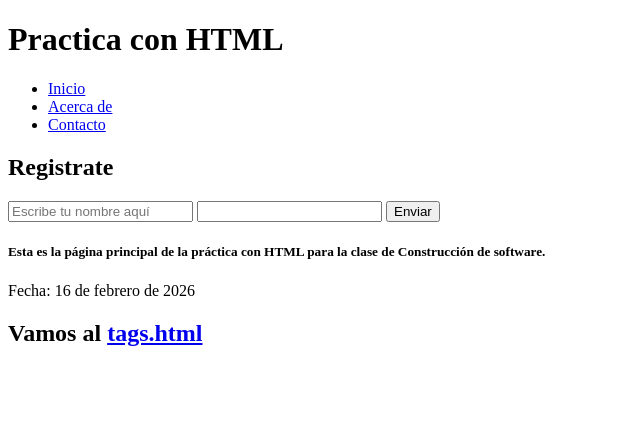
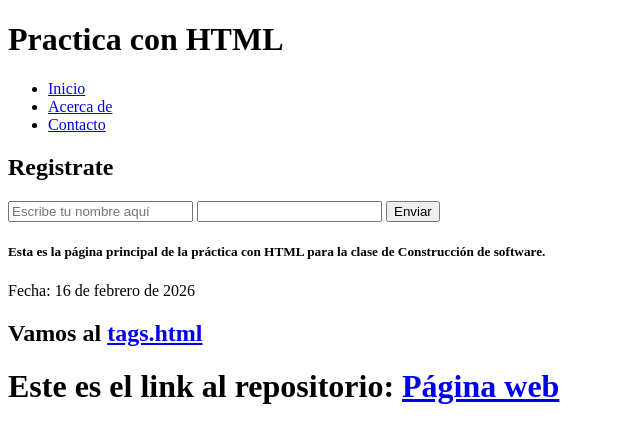
Before and after one commit to jorgenavarro13/Practica_HTML, a website: page index.html in a window 1280 px wide. Shown: the whole page, without its empty margins (0-640 px from the left). Drawn offline with Linux system fonts and the light colour scheme.

Commit message:
Agregar página web al index.html

```diff
--- a/index.html
+++ b/index.html
@@ -32,8 +32,7 @@
 
     <h2>Vamos al <a href="./subpages/tags.html">tags.html</a></h2>
 
-
-
+    <h1>Este es el link al repositorio: <a href="https://jorgenavarro13.github.io/Practica_HTML"> Página web</a></h1>
 
 
 </body>
```
